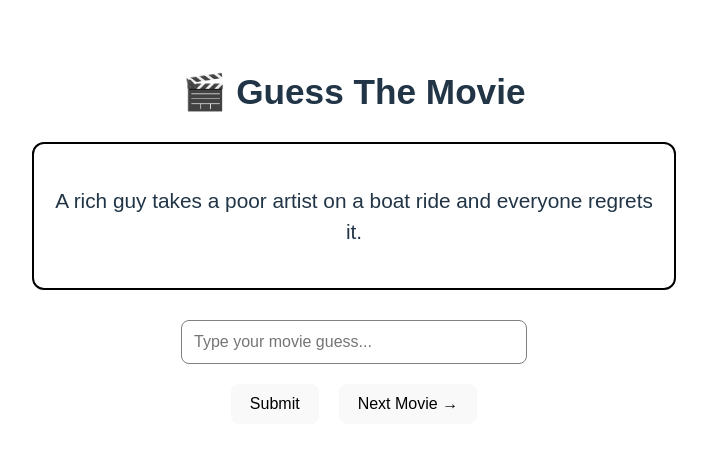
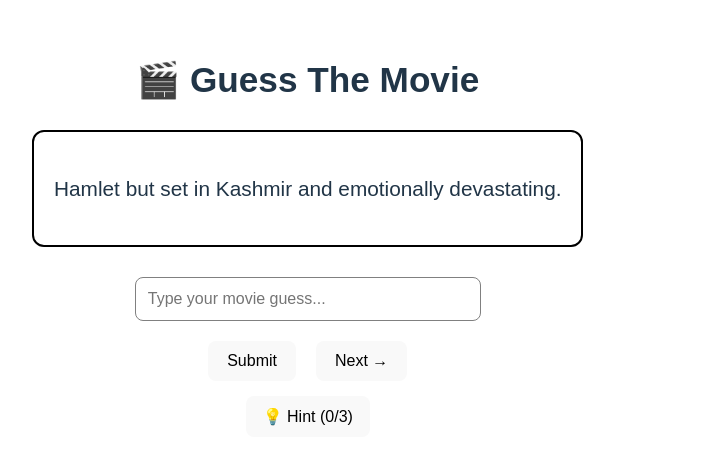
Before and after one commit to MA-mishraanmol/movie-guesser, a React (Vite) app in the folder movie-guess-mvp/: page / in a window 1280 px wide. Shown: the part 163-628 px from the top of the page, without its empty margins (8-715 px from the left). Built offline with nearby package versions, Linux system fonts and the light colour scheme.

Commit message:
📝 Second Upgrade ✅- Add hint button ✅- randmoise the first movie listing

```diff
--- a/movie-guess-mvp/src/App.jsx
+++ b/movie-guess-mvp/src/App.jsx
@@ -2,15 +2,21 @@ import { useState } from "react";
 import movies from "./data/movies.json";
 
 export default function App() {
-  const [currentMovie, setCurrentMovie] = useState(movies[0]);
+  const [currentMovie, setCurrentMovie] = useState(
+  movies[Math.floor(Math.random() * movies.length)]
+);
+
 
   const [guess, setGuess] = useState("");
   const [result, setResult] = useState("");
 
-  // NEW: Suggestions list
+  // Autocomplete suggestions
   const [suggestions, setSuggestions] = useState([]);
 
-  // Handle typing + generate suggestions
+  // ✅ NEW: Hint system state
+  const [hintIndex, setHintIndex] = useState(0);
+
+  // Handle typing + suggestions
   function handleInputChange(e) {
     const value = e.target.value;
     setGuess(value);
@@ -20,23 +26,22 @@ export default function App() {
       return;
     }
 
-    // Filter movies that match typed text
     const filtered = movies
       .filter((movie) =>
         movie.answer.toLowerCase().includes(value.toLowerCase())
       )
-      .slice(0, 5); // show top 5 suggestions
+      .slice(0, 5);
 
     setSuggestions(filtered);
   }
 
-  // When user clicks a suggestion
+  // Click suggestion
   function handleSuggestionClick(movieName) {
     setGuess(movieName);
-    setSuggestions([]); // close dropdown
+    setSuggestions([]);
   }
 
-  // Check answer
+  // Submit answer
   function handleSubmit() {
     if (
       guess.trim().toLowerCase() ===
@@ -48,21 +53,35 @@ export default function App() {
     }
   }
 
-  // Next random movie
+  // ✅ Reveal next hint
+  function handleHint() {
+    if (hintIndex < currentMovie.hints.length) {
+      setHintIndex(hintIndex + 1);
+    }
+  }
+
+  // Next movie
   function handleNext() {
-    const randomIndex = Math.floor(Math.random() * movies.length);
-    setCurrentMovie(movies[randomIndex]);
+  let randomIndex;
 
-    setGuess("");
-    setResult("");
-    setSuggestions([]);
-  }
+  do {
+    randomIndex = Math.floor(Math.random() * movies.length);
+  } while (movies[randomIndex].id === currentMovie.id);
+
+  setCurrentMovie(movies[randomIndex]);
+
+  setGuess("");
+  setResult("");
+  setSuggestions([]);
+  setHintIndex(0);
+}
+
 
   return (
     <div style={styles.container}>
       <h1 style={styles.title}>🎬 Guess The Movie</h1>
 
-      {/* Summary Card */}
+      {/* Summary */}
       <div style={styles.card}>
         <p style={styles.summary}>{currentMovie.summary}</p>
       </div>
@@ -76,7 +95,6 @@ export default function App() {
           placeholder="Type your movie guess..."
         />
 
-        {/* Suggestions Dropdown */}
         {suggestions.length > 0 && (
           <div style={styles.dropdown}>
             {suggestions.map((movie) => (
@@ -99,9 +117,32 @@ export default function App() {
         </button>
 
         <button style={styles.button} onClick={handleNext}>
-          Next Movie →
+          Next →
         </button>
       </div>
+
+      {/* ✅ Hint Button */}
+      <div style={{ marginTop: "15px" }}>
+        <button
+          style={styles.hintButton}
+          onClick={handleHint}
+          disabled={hintIndex >= currentMovie.hints.length}
+        >
+          💡 Hint ({hintIndex}/{currentMovie.hints.length})
+        </button>
+      </div>
+
+      {/* ✅ Show revealed hints */}
+      {hintIndex > 0 && (
+        <div style={styles.hintsBox}>
+          <h3>Hints:</h3>
+          <ul>
+            {currentMovie.hints.slice(0, hintIndex).map((hint, i) => (
+              <li key={i}>{hint}</li>
+            ))}
+          </ul>
+        </div>
+      )}
 
       {/* Result */}
       {result && <h2 style={styles.result}>{result}</h2>}
@@ -143,7 +184,6 @@ const styles = {
     border: "1px solid gray",
   },
 
-  // Dropdown styling
   dropdown: {
     position: "absolute",
     top: "50px",
@@ -172,6 +212,26 @@ const styles = {
     fontSize: "1rem",
     cursor: "pointer",
   },
+
+  // ✅ Hint button style
+  hintButton: {
+    padding: "10px 16px",
+    fontSize: "1rem",
+    cursor: "pointer",
+    borderRadius: "8px",
+  },
+
+  // ✅ Hints box
+  hintsBox: {
+    marginTop: "20px",
+    maxWidth: "400px",
+    marginInline: "auto",
+    textAlign: "left",
+    padding: "15px",
+    border: "1px solid gray",
+    borderRadius: "10px",
+  },
+
   result: {
     marginTop: "25px",
   },
```
